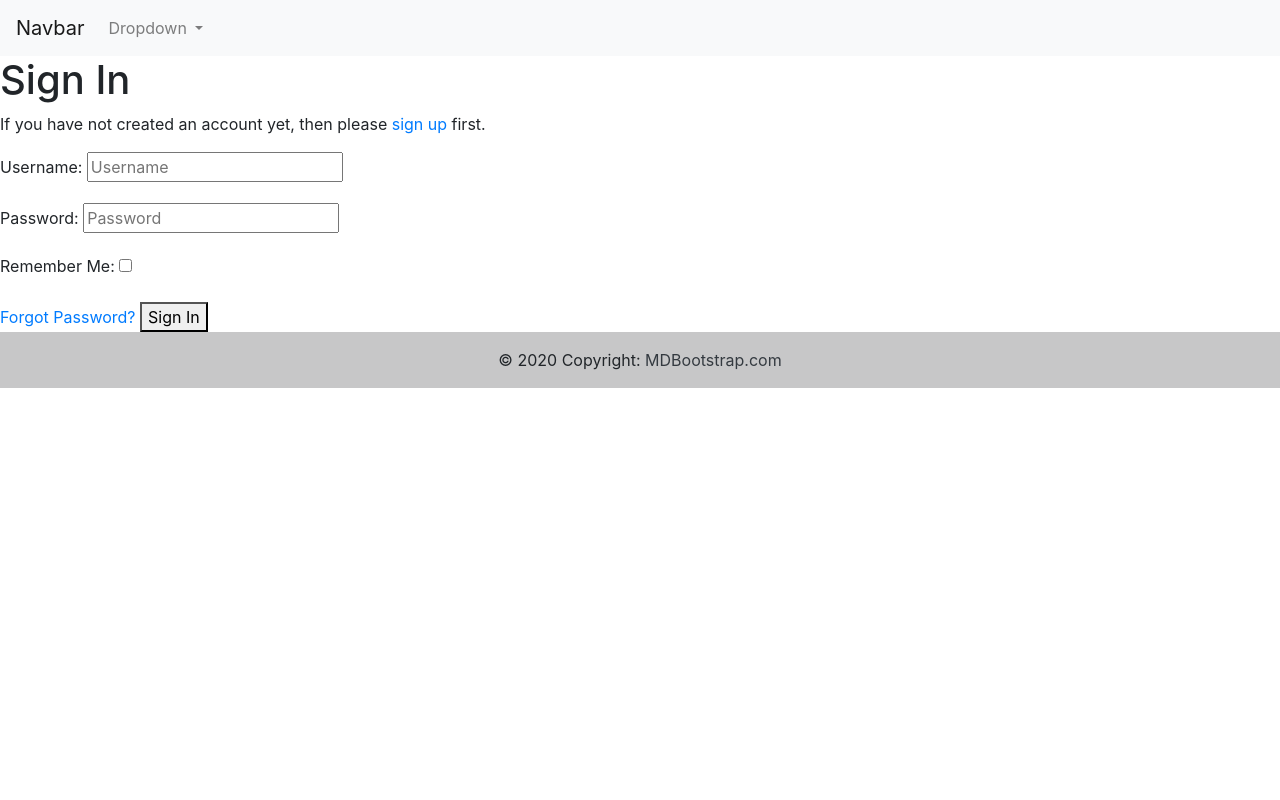
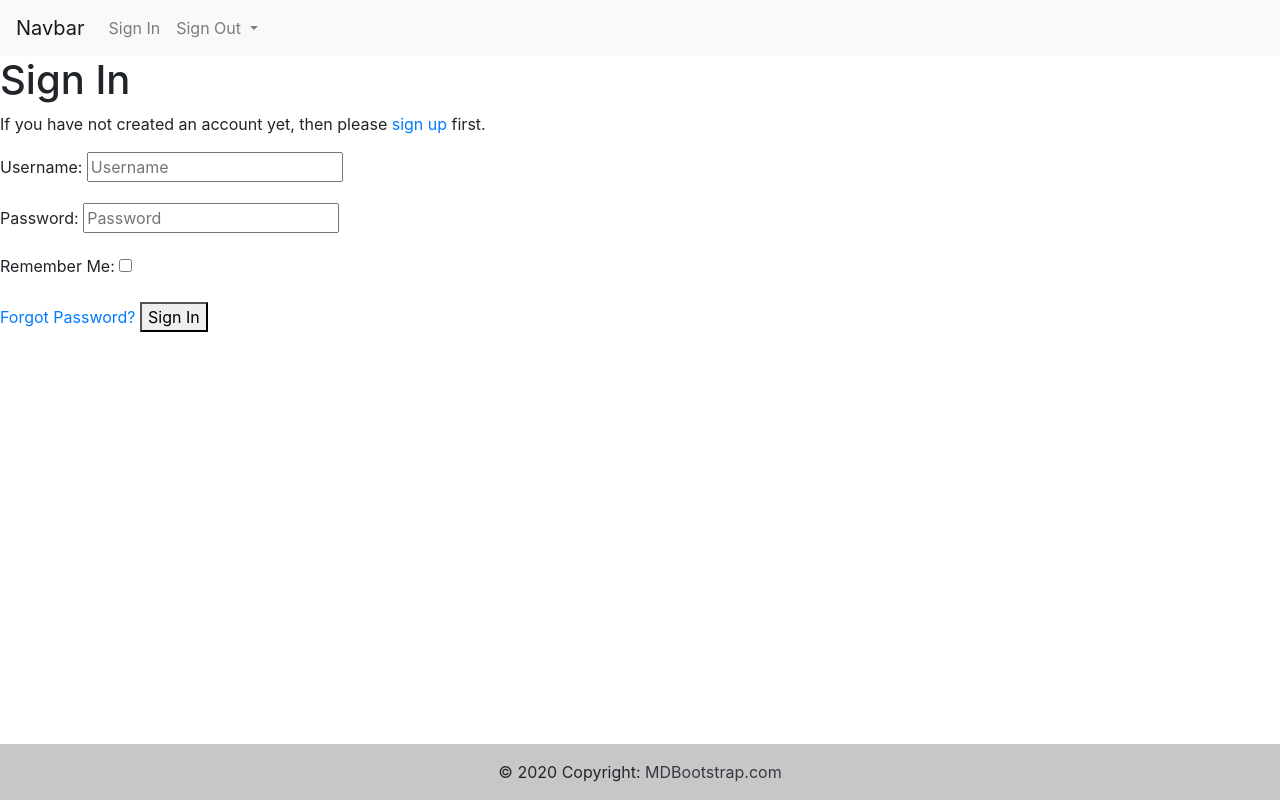
Before and after one commit to NowickiLukasz/jobs-search-ci-pp4, a Django app: page /accounts/login/ in a window 1280 px wide. Run offline with Django 3.2, Linux system fonts and the light colour scheme; some libraries are stand-ins or nearby versions.

Commit message:
Add Home page layout to template

```diff
--- a/jobs/urls.py
+++ b/jobs/urls.py
@@ -4,3 +4,7 @@ from . import views
 # urlpatterns = [
 #     path('', views.home, name='home')
 # ]
+
+urlpatterns = [
+    path('', views.home, name='home'),
+]
--- a/jobs/views.py
+++ b/jobs/views.py
@@ -6,3 +6,6 @@ from django.http import HttpResponse
 
 # def home(request):
 #     return HttpResponse("Hello World")
+
+def home(request):
+    return render(request, 'index.html')
--- a/jobsearch/urls.py
+++ b/jobsearch/urls.py
@@ -20,4 +20,5 @@ urlpatterns = [
     path('admin/', admin.site.urls),
     # path('jobs/', include('jobs.urls'))
     path('accounts/', include('allauth.urls')),
+    path('home/', include('jobs.urls')),
 ]
--- /dev/null
+++ b/static/css/style.css
@@ -0,0 +1,3 @@
+#signOut{
+    float: right;
+}
--- a/templates/base.html
+++ b/templates/base.html
@@ -1,3 +1,5 @@
+{% load static %}
+
 <!DOCTYPE html>
 <html lang="en">
 <head>
@@ -6,7 +8,7 @@
     <meta name="viewport" content="width=device-width, initial-scale=1.0">
     <!-- Bootstrap CSS -->
     <link rel="stylesheet" href="https://cdn.jsdelivr.net/npm/bootstrap@4.2.1/dist/css/bootstrap.min.css" integrity="sha384-GJzZqFGwb1QTTN6wy59ffF1BuGJpLSa9DkKMp0DgiMDm4iYMj70gZWKYbI706tWS" crossorigin="anonymous">
-
+    <link rel="stylesheet" href="{% static 'css/style.css' %}">
     <title>Document</title>
 </head>
 <body>
@@ -22,22 +24,22 @@
             <ul class="navbar-nav mr-auto">
 
                 <li class="nav-item dropdown">
-                    <a class="nav-link dropdown-toggle" href="#" id="navbarDropdown" role="button"
+                    <a class="nav-link" href="#" id="signIn" role="button"
+                        aria-haspopup="true" aria-expanded="false">
+                        Sign In
+                    </a>
+                </li>
+
+
+                <li class="nav-item dropdown">
+                    <a class="nav-link dropdown-toggle " href="#" id="register" role="button"
                         data-toggle="dropdown" aria-haspopup="true" aria-expanded="false">
-                        Dropdown
+                        Sign Out
                     </a>
-                    <div class="dropdown-menu" aria-labelledby="navbarDropdown">
-                        <a class="dropdown-item" href="#">Action</a>
-                        <a class="dropdown-item" href="#">Another action</a>
-                        <div class="dropdown-divider"></div>
-                        <a class="dropdown-item" href="#">Something else here</a>
-                    </div>
-                    <div class="dropdown-menu" aria-labelledby="navbarDropdown">
-                        <a class="dropdown-item" href="#">Action</a>
-                        <a class="dropdown-item" href="#">Another action</a>
-                        <div class="dropdown-divider"></div>
-                        <a class="dropdown-item" href="#">Something else here</a>
-                    </div>
+                        <div class="dropdown-menu" aria-labelledby="register">
+                            <a class="dropdown-item" href="#">As User</a>
+                            <a class="dropdown-item" href="#">As Employer</a>
+                        </div>
                 </li>
             </ul>
 
@@ -54,7 +56,7 @@
 
 
     <!-- Footer -->
-    <footer class="bg-light text-center text-lg-start">
+    <footer class="bg-light text-center text-lg-start fixed-bottom">
         <!-- Copyright -->
         <div class="text-center p-3" style="background-color: rgba(0, 0, 0, 0.2);">
             © 2020 Copyright:
```
Also changed, not shown: templates/index.html (added, +9 -0 lines).
